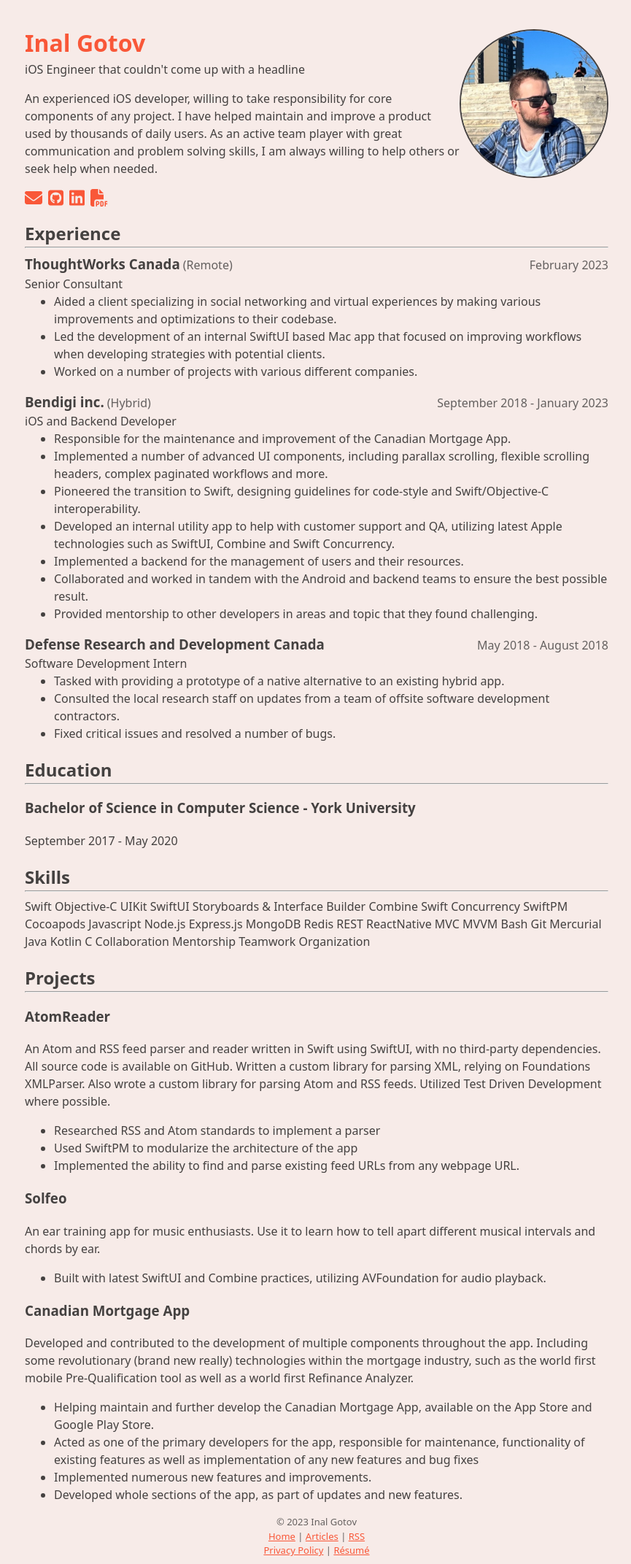
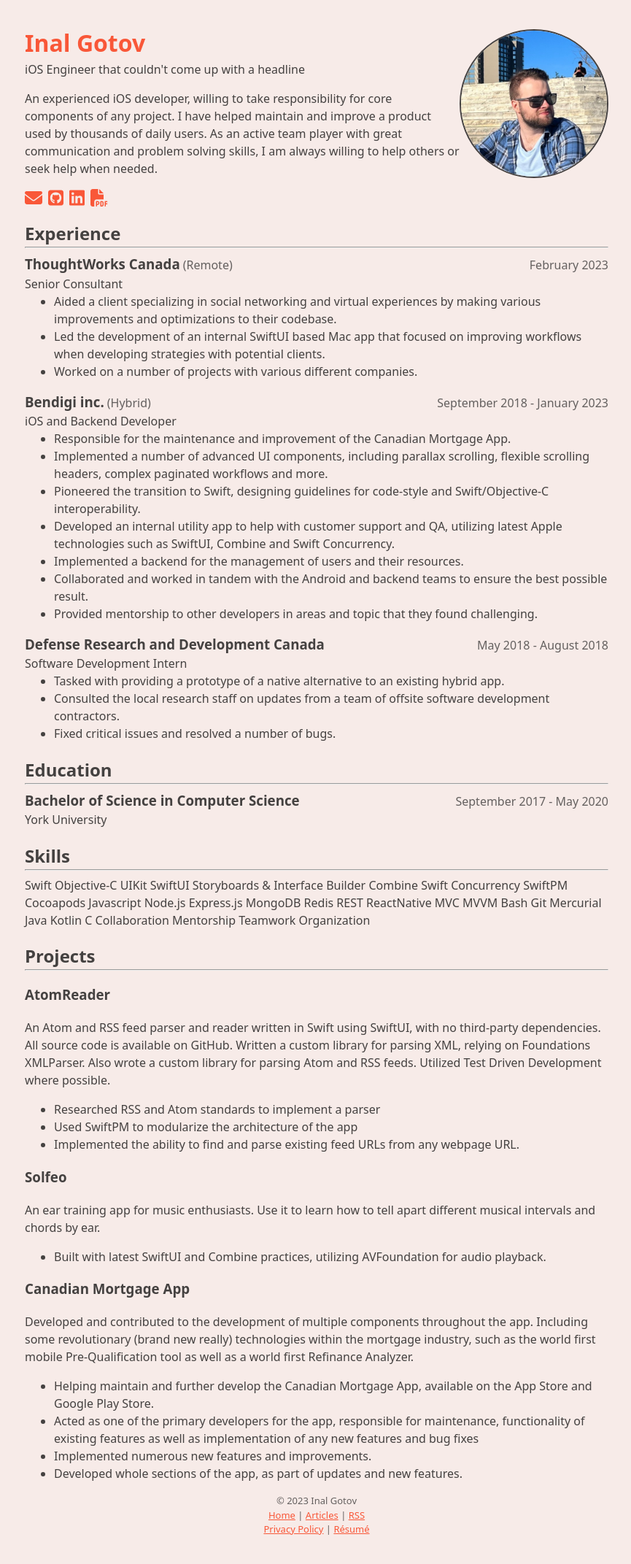
Before and after one commit to sketch204/sketch204.github.io, a Jekyll site: the page built from resume.html, in a window 1280 px wide. Shown: the whole page at 73% size, without its empty margins (206-1071 px from the left). Built offline with Jekyll 4.4.1, drawn with Linux system fonts in a browser that asks for light colours; nearby versions of some CDN libraries; after the commit the page ends 2114 px from its top, so only the background shows below that.

Commit message:
Update education section styling

```diff
--- a/assets/css/cv.css
+++ b/assets/css/cv.css
@@ -64,6 +64,19 @@
     }
   }
 
+  .education {
+    .heading {
+      align-items: first baseline;
+    }
+
+    h3 {
+      margin: 0;
+    }
+
+    p {
+      margin: 0;
+    }
+  }
 
   .cvSkill {
 
--- a/resume.html
+++ b/resume.html
@@ -114,8 +114,15 @@ description: Inal's Resume
     <h2>Education</h2>
     <hr/>
 
-    <h3>Bachelor of Science in Computer Science - York University</h3>
-    <p>September 2017 - May 2020</p>
+    <div class="education">
+      <div class="heading">
+        <div>
+          <h3>Bachelor of Science in Computer Science</h3>
+          <p>York University</p>
+        </div>
+        <p class="secondary-text">September 2017 - May 2020</p>
+      </div>
+    </div>
   </section>
 
   <section>
```
